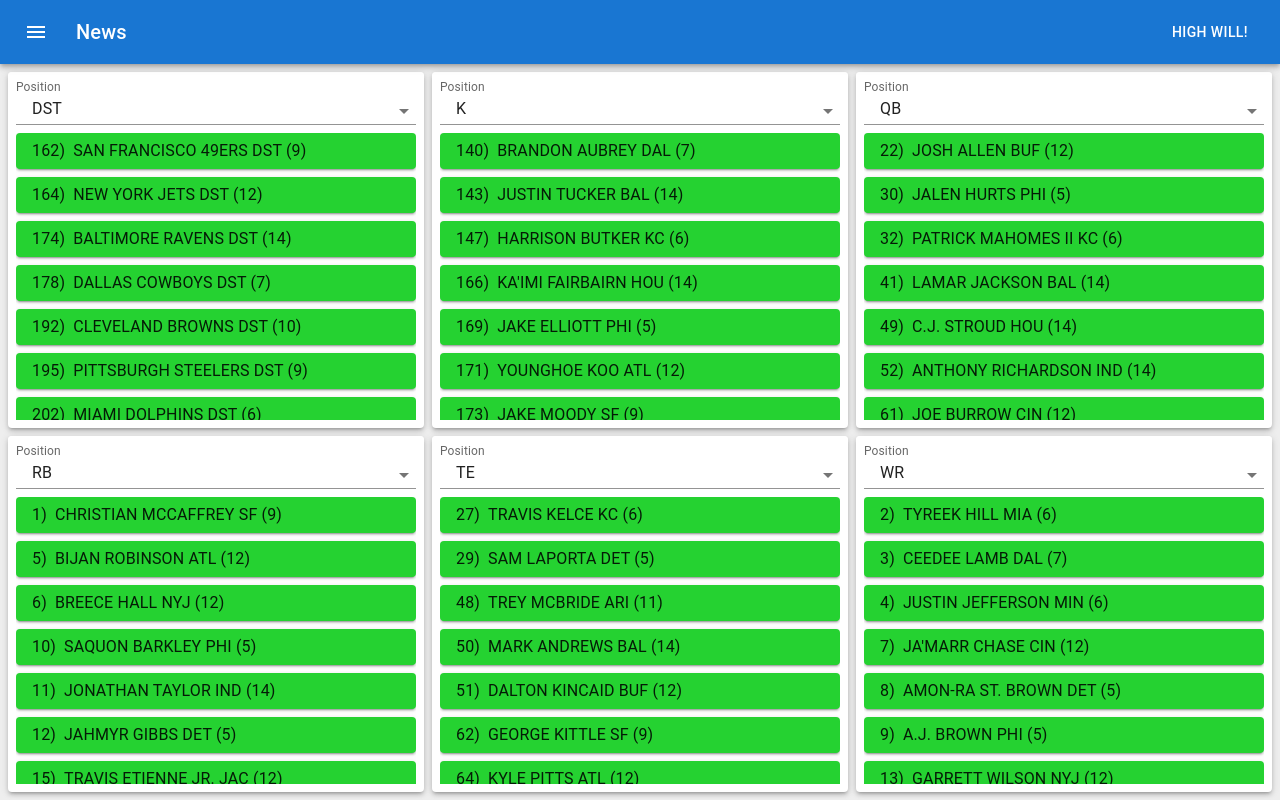
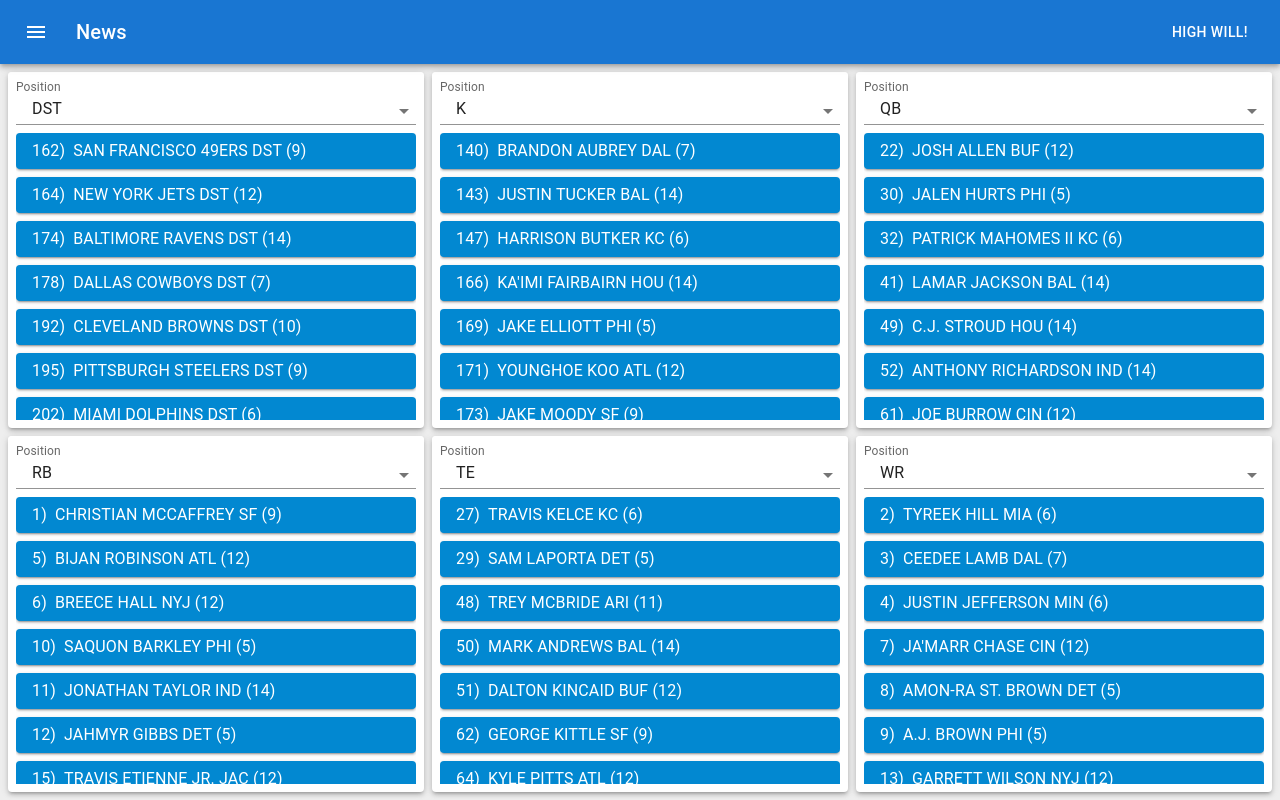
Before and after one commit to dean-matt/fantasy-football-cheatsheet, a React (Vite) app: page / in a window 1280 px wide. Built offline with nearby package versions, Linux system fonts and the light colour scheme.

Commit message:
adjusts app colors to be nicer

```diff
--- a/src/components/App.tsx
+++ b/src/components/App.tsx
@@ -10,13 +10,7 @@
 import { useAppDispatch } from '../redux/hooks'
 import { setValues } from '../redux/playersSlice'
 
-const theme = createTheme({
-  palette: {
-    success: {
-      main: '#25d231',
-    },
-  },
-})
+const theme = createTheme({})
 
 const App = () => {
   const dispatch = useAppDispatch()
--- a/src/components/PlayerItem.tsx
+++ b/src/components/PlayerItem.tsx
@@ -19,7 +19,7 @@
 
   return (
     <Button
-      color={player.drafted ? 'error' : 'success'}
+      color={player.drafted ? 'inherit' : 'info'}
       fullWidth
       onClick={handleClick}
       sx={{ justifyContent: 'left', position: 'relative' }}
@@ -30,7 +30,7 @@
       {player.drafted && (
         <Box sx={{ height: 1, left: 0, position: 'absolute', width: 1 }}>
           <Box sx={{ height: 1, px: 1, position: 'relative', width: 1 }}>
-            <Box sx={{ backgroundColor: '#ffffff88', height: '2px', position: 'relative', top: '50%', width: 1 }} />
+            <Box sx={{ backgroundColor: 'grey.900', height: '2px', position: 'relative', top: '50%', width: 1 }} />
           </Box>
         </Box>
       )}
```
